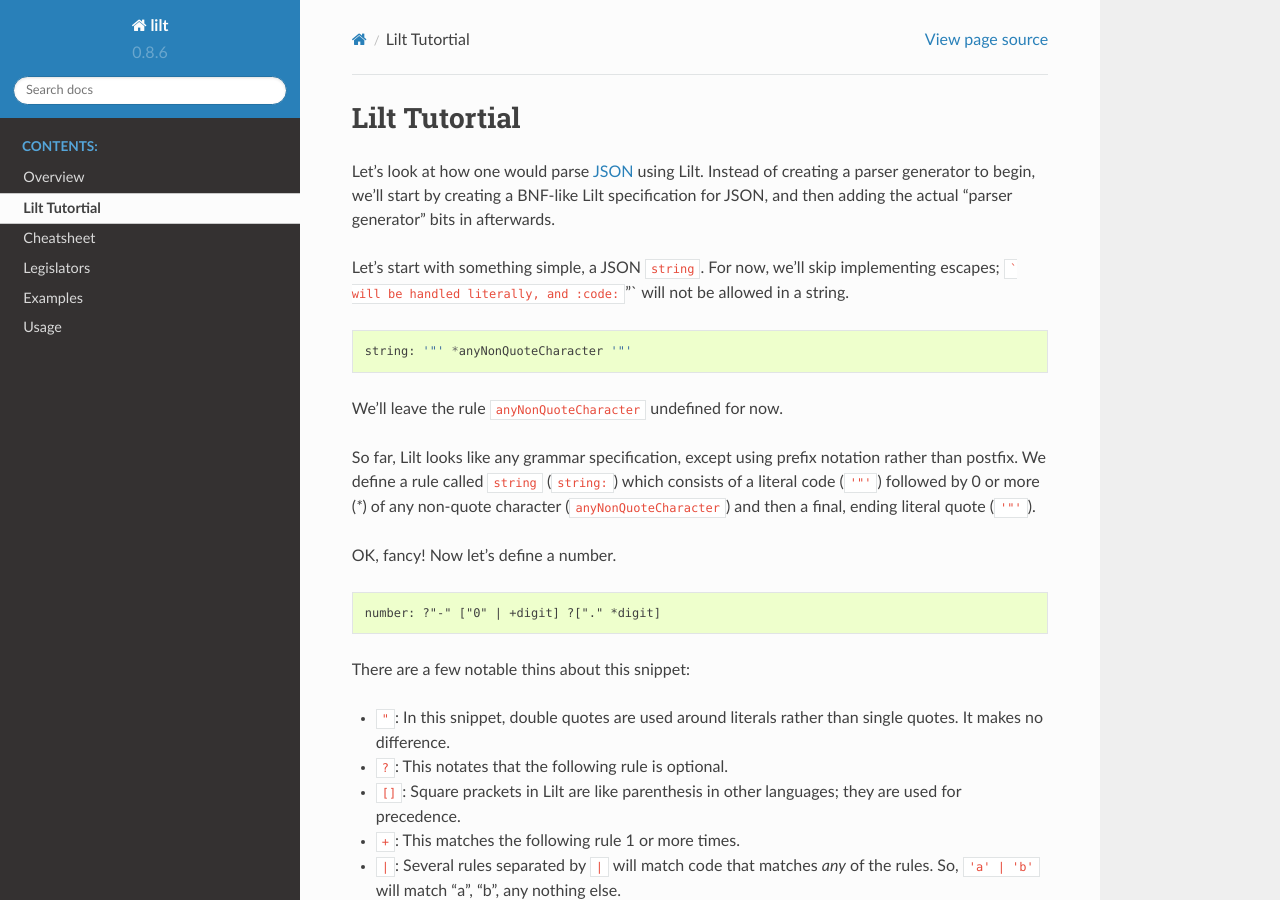
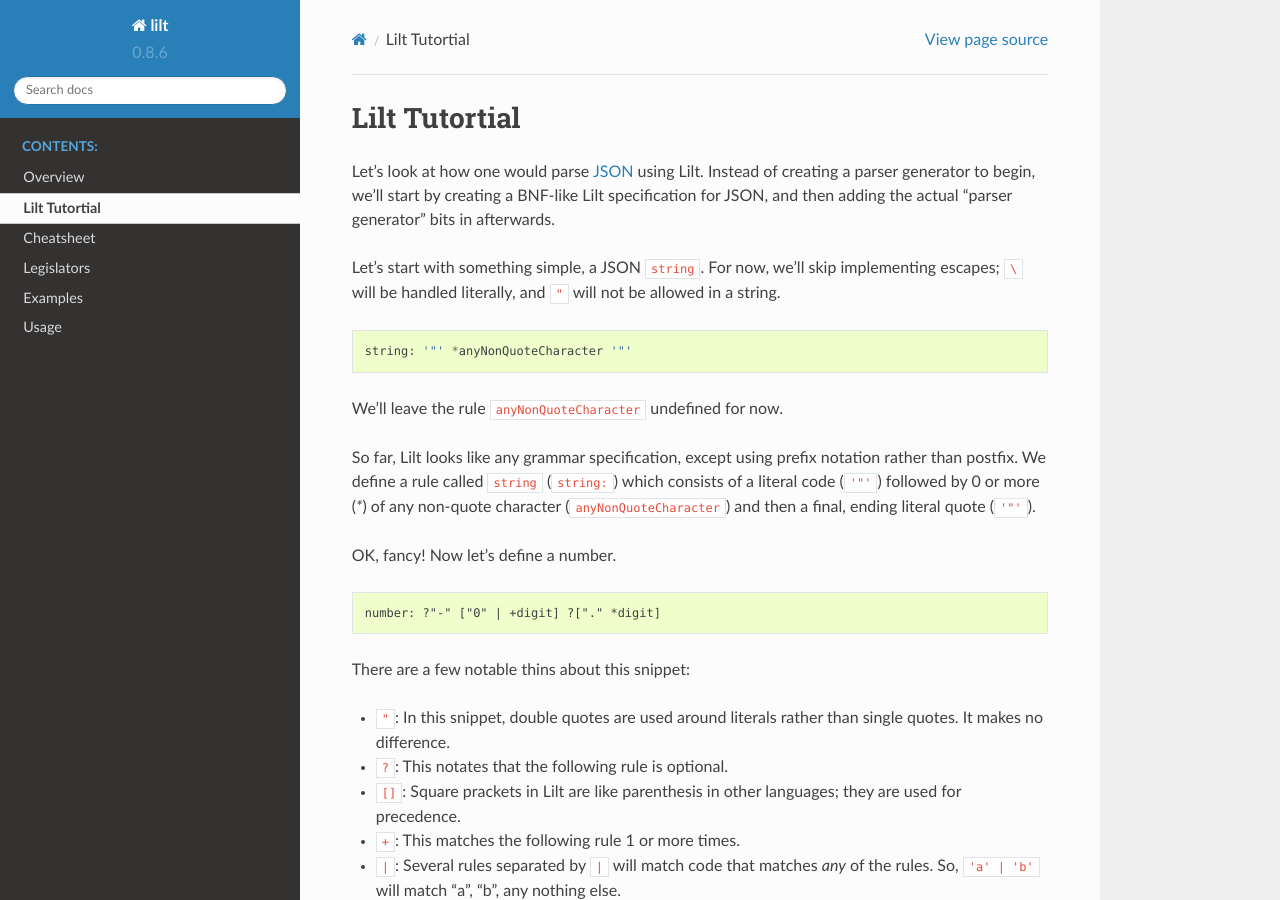
Before and after one commit to Quelklef/lilt, a Sphinx documentation site: the page built from docs/tutortial.rst, in a window 1280 px wide and 900 px high. Built offline with Sphinx 7.4.7 and the Read the Docs theme 2.0.0, drawn with Linux system fonts in a browser that asks for light colours.

Commit message:
Possible doc fix

```diff
--- a/docs/tutortial.rst
+++ b/docs/tutortial.rst
@@ -9,7 +9,7 @@ begin, we'll start by creating a BNF-like Lilt specification for JSON, and then
 actual "parser generator" bits in afterwards.
 
 Let's start with something simple, a JSON :code:`string`. For now, we'll skip implementing
-escapes; :code:`\` will be handled literally, and :code:`"` will not be allowed in a string.
+escapes; :code:`\\` will be handled literally, and :code:`"` will not be allowed in a string.
 
 .. code-block::
 
```
